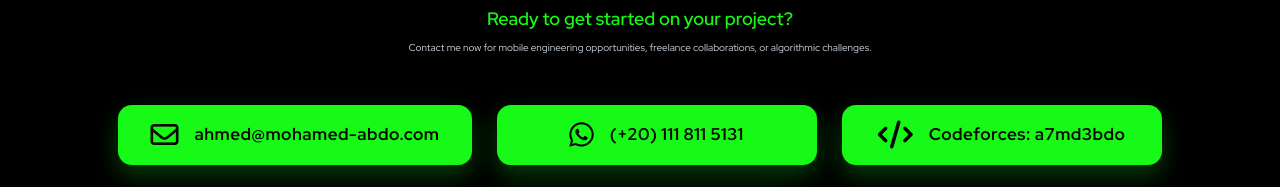
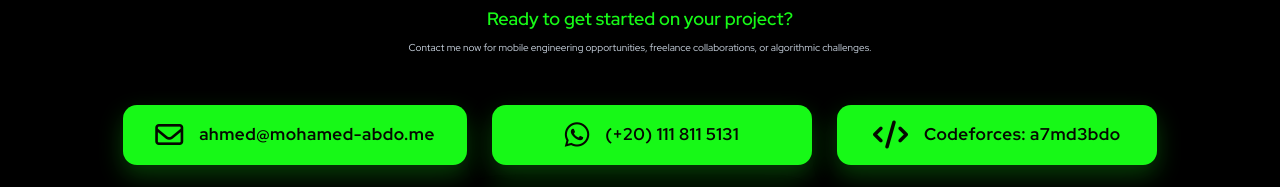
Before and after one commit to a7mdabdoo/Ahmed-Abdo-Portfolio, a plain HTML site: page index.html in a window 1280 px wide. Shown: the part 5882-6069 px from the top of the page. Drawn offline with nearby package versions, Linux system fonts and the light colour scheme.

Commit message:
Update contact email to ahmed@mohamed-abdo.me

```diff
--- a/index.html
+++ b/index.html
@@ -1240,7 +1240,7 @@
             <a href="https://wa.me/201118115131" target="_blank" rel="noopener noreferrer" title="WhatsApp Direct" aria-label="WhatsApp">
               <i class="fa-brands fa-whatsapp"></i>
             </a>
-            <a href="mailto:ahmed@mohamed-abdo.com" title="Direct Email" aria-label="Email">
+            <a href="mailto:ahmed@mohamed-abdo.me" title="Direct Email" aria-label="Email">
               <i class="fa-regular fa-envelope"></i>
             </a>
           </div>
@@ -1654,7 +1654,7 @@
       <div class="contacts">
         <div class="btn-two">
           <i class="fa-regular fa-envelope"></i>
-          <a href="mailto:ahmed@mohamed-abdo.com">ahmed@mohamed-abdo.com</a>
+          <a href="mailto:ahmed@mohamed-abdo.me">ahmed@mohamed-abdo.me</a>
         </div>
 
         <div class="btn-two">
@@ -1725,7 +1725,7 @@
       <a href="https://wa.me/201118115131" target="_blank" rel="noopener noreferrer" aria-label="WhatsApp">
         <i class="fa-brands fa-whatsapp"></i>
       </a>
-      <a href="mailto:ahmed@mohamed-abdo.com" aria-label="Email">
+      <a href="mailto:ahmed@mohamed-abdo.me" aria-label="Email">
         <i class="fa-regular fa-envelope"></i>
       </a>
     </div>
@@ -1882,7 +1882,7 @@
       feedback.classList.remove('hidden');
 
       setTimeout(() => {
-        window.location.href = `mailto:ahmed@mohamed-abdo.com?subject=${subject}&body=${body}`;
+        window.location.href = `mailto:ahmed@mohamed-abdo.me?subject=${subject}&body=${body}`;
       }, 700);
     }
 
```
Also changed, not shown: 1 other file.
